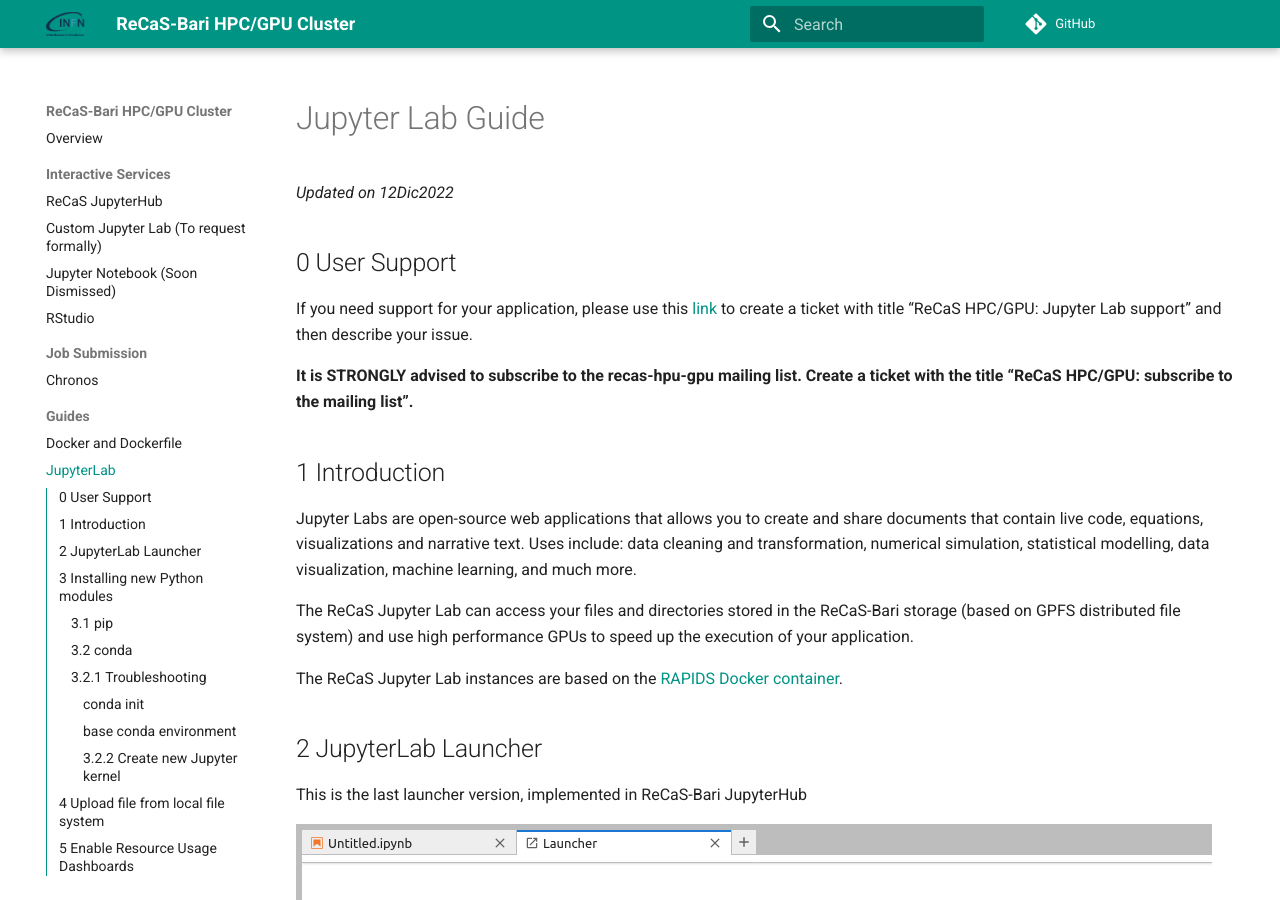
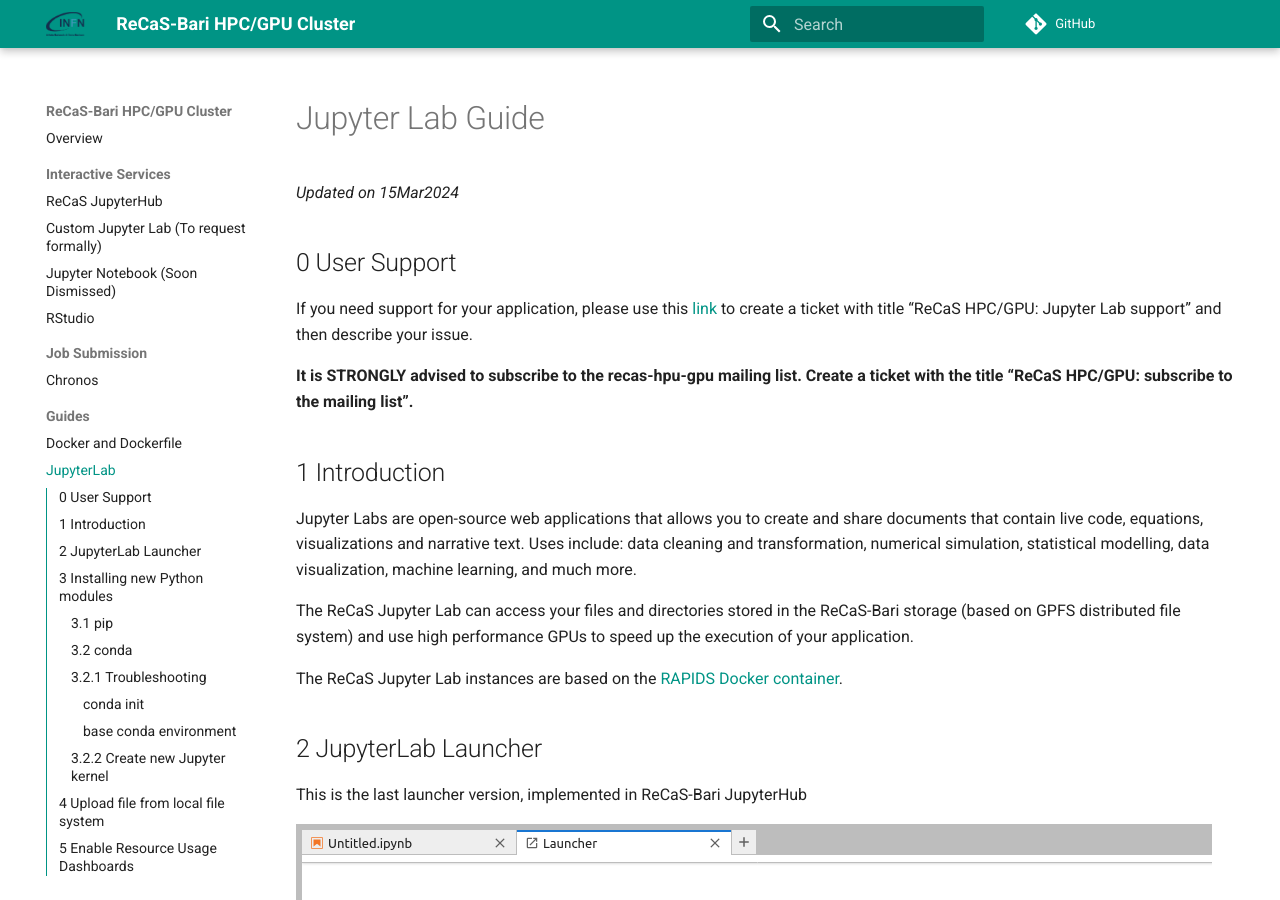
Before and after one commit to jvino/cluster-hpc-gpu-guides, an MkDocs documentation site: the page built from docs/guides/jupyter-lab.md, in a window 1280 px wide and 900 px high. Built offline with MkDocs 1.6.1 and Material for MkDocs 9.7.7, drawn with Linux system fonts in a browser that asks for light colours; comment, search, counter and statistics services are not loaded.

```diff
--- a/docs/guides/jupyter-lab.md
+++ b/docs/guides/jupyter-lab.md
@@ -1,6 +1,6 @@
 #Jupyter Lab Guide
 
-*Updated on 12Dic2022*
+*Updated on 15Mar2024*
 
 ## 0 User Support
 If you need support for your application, please use this [link](https://www.recas-bari.it/index.php/en/recas-bari-servizi-en/support-request) to create a ticket with title “ReCaS HPC/GPU: Jupyter Lab support” and then describe your issue.
@@ -89,7 +89,7 @@
 #### base conda environment
 You cannot install python packages in the `base` conda environment, you have to create a new one as described above
 
-#### 3.2.2 Create new Jupyter kernel
+### 3.2.2 Create new Jupyter kernel
 
 Starting from a conda environment it is possible to create a Jupyter kernel allowing you to execute a given notebook inside di conda environment linked with the created kernel.
 
```
